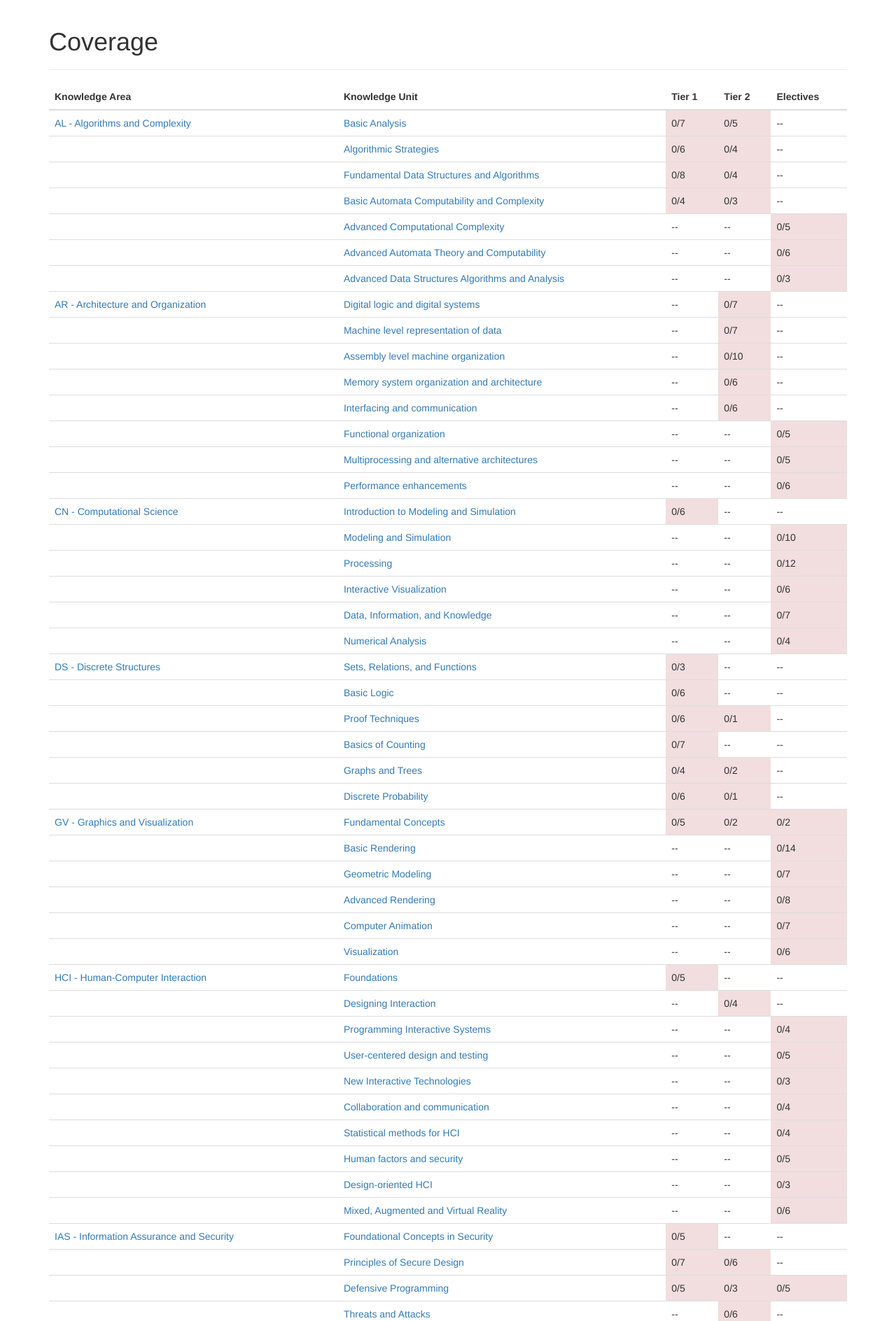
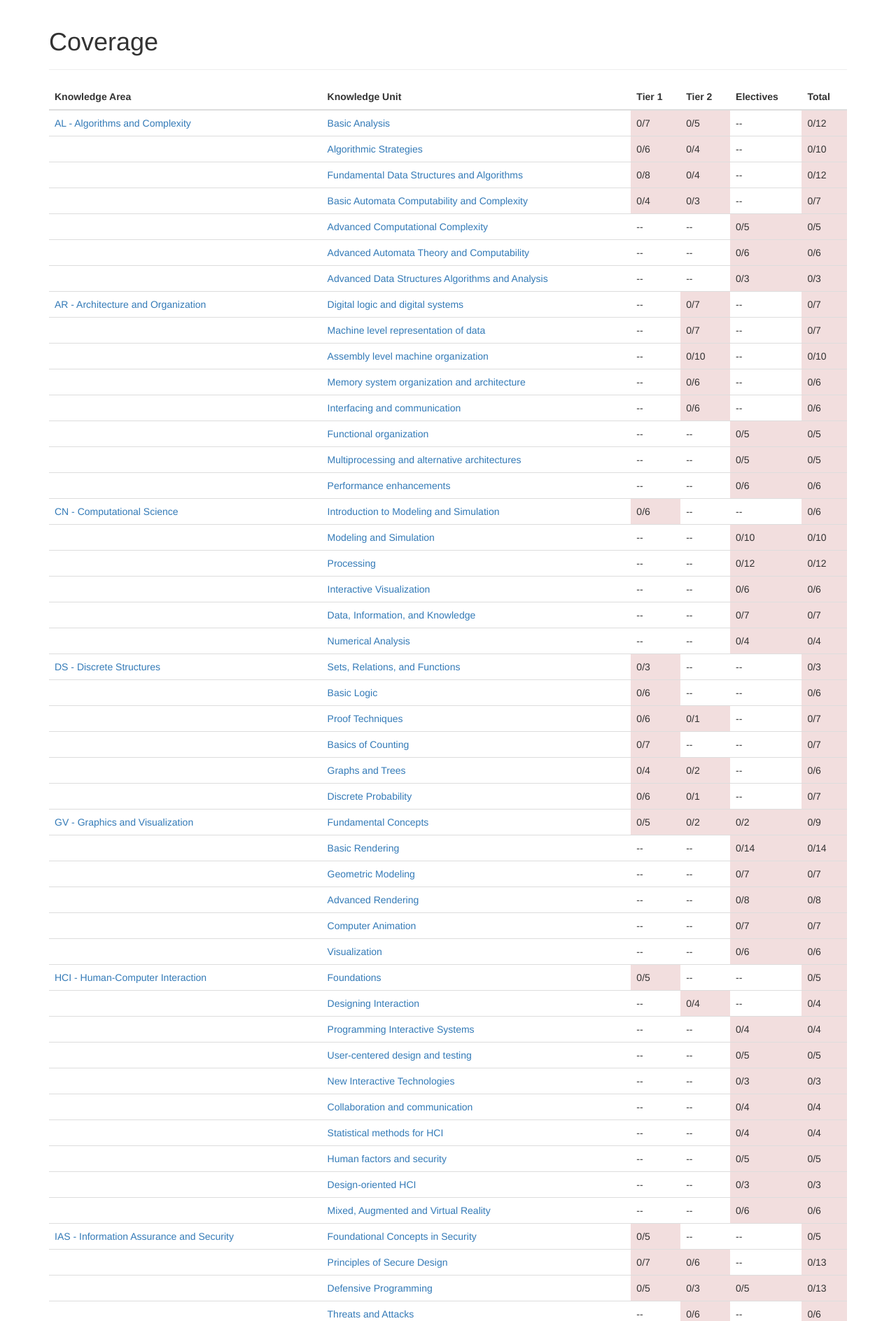
Before and after one commit to nurkkala/curriculator, a Django app: a page that uses cs2013/templates/cs2013/coverage.html in a window 1280 px wide. Shown: the part 50-1938 px from the top of the page at 70% size. Run offline with Django 3.2, Linux system fonts and the light colour scheme; the visitor is signed in with stand-in values (Sample User, id 1); data comes from the database, SQL or seed files in the repository; data that the repository does not hold is empty; some libraries are stand-ins or nearby versions.

Commit message:
Added totals; refactored

```diff
--- a/cs2013/models.py
+++ b/cs2013/models.py
@@ -16,10 +16,19 @@ class KnowledgeUnitCoverage(object):
         self.tier_coverage[tier]['covered'] += 1
 
     def covered(self, tier):
-        return self.tier_coverage[tier]['covered']
+        if tier is not None:
+            return self.tier_coverage[tier]['covered']
+        else:
+            return self._all('covered')
 
     def total(self, tier):
-        return self.tier_coverage[tier]['total']
+        if tier is not None:
+            return self.tier_coverage[tier]['total']
+        else:
+            return self._all('total')
+
+    def _all(self, key):
+        return sum(self.tier_coverage[i][key] for i in (1, 2, 3))
 
 
 class KnowledgeArea(models.Model):
--- a/cs2013/templates/cs2013/coverage.html
+++ b/cs2013/templates/cs2013/coverage.html
@@ -16,6 +16,7 @@
 	<th>Tier 1</th>
 	<th>Tier 2</th>
 	<th>Electives</th>
+	<th>Total</th>
       </tr>
     </thead>
     <tbody>
@@ -35,13 +36,16 @@
 	      </a>
 	    </td>
 	    <td class="{% coverage_class coverage 1 %}">
-	      {% tier_coverage coverage 1 %}
+	      {% coverage_data coverage 1 %}
 	    </td>
 	    <td class="{% coverage_class coverage 2 %}">
-	      {% tier_coverage coverage 2 %}
+	      {% coverage_data coverage 2 %}
 	    </td>
 	    <td class="{% coverage_class coverage 3 %}">
-	      {% tier_coverage coverage 3 %}
+	      {% coverage_data coverage 3 %}
+	    </td>
+	    <td class="{% coverage_class coverage %}">
+	      {% coverage_data coverage %}
 	    </td>
 	  </tr>
 	{% endfor %}
--- a/cs2013/templatetags/coverage_tags.py
+++ b/cs2013/templatetags/coverage_tags.py
@@ -3,15 +3,16 @@ from django import template
 register = template.Library()
 
 @register.simple_tag
-def tier_coverage(coverage, tier):
+def coverage_data(coverage, tier=None):
     if coverage.total(tier):
         return "{}/{}".format(coverage.covered(tier),
                               coverage.total(tier))
     else:
         return "--"
 
+
 @register.simple_tag
-def coverage_class(coverage, tier):
+def coverage_class(coverage, tier=None):
     cov = coverage.covered(tier)
     tot = coverage.total(tier)
 
```
